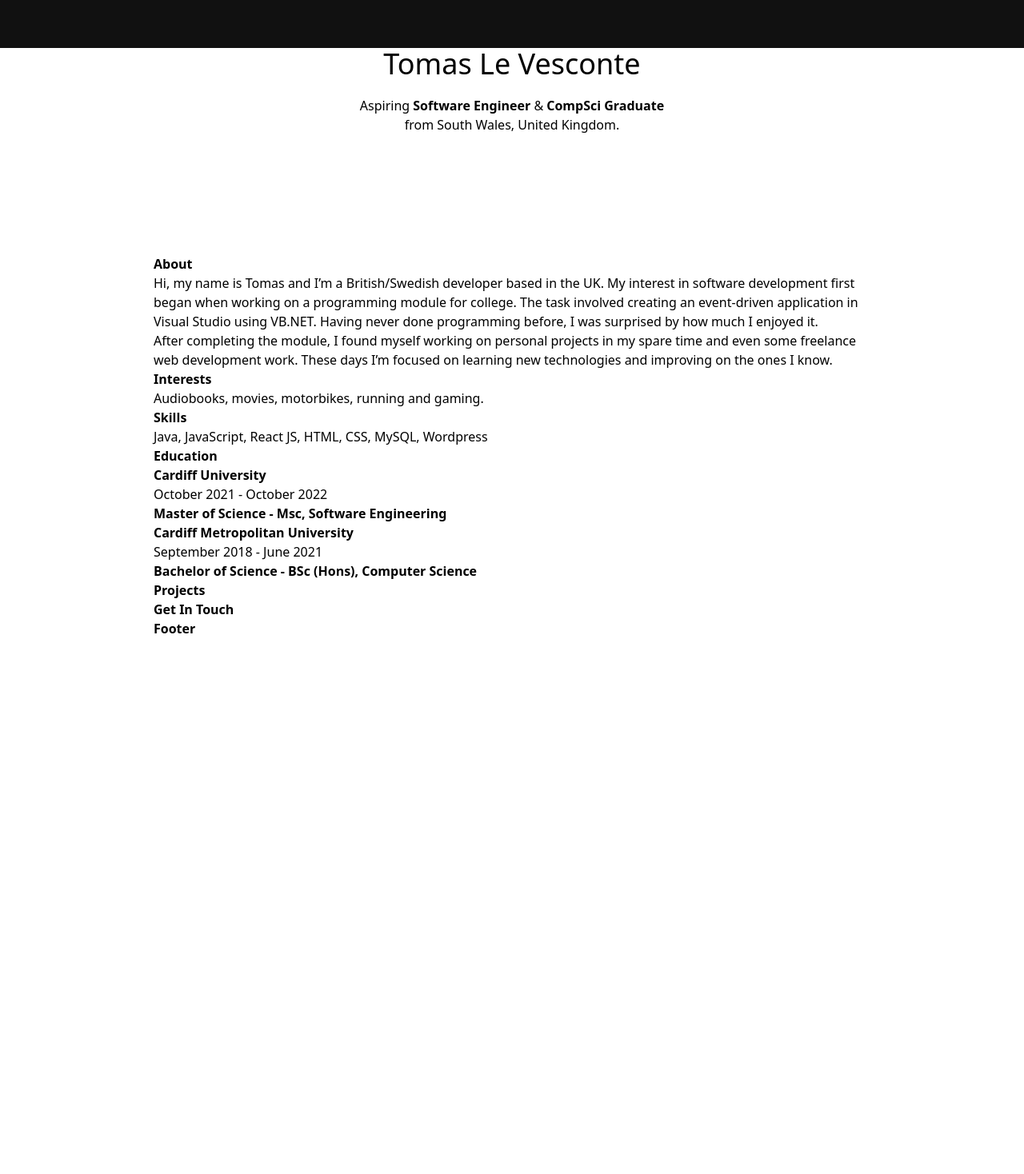
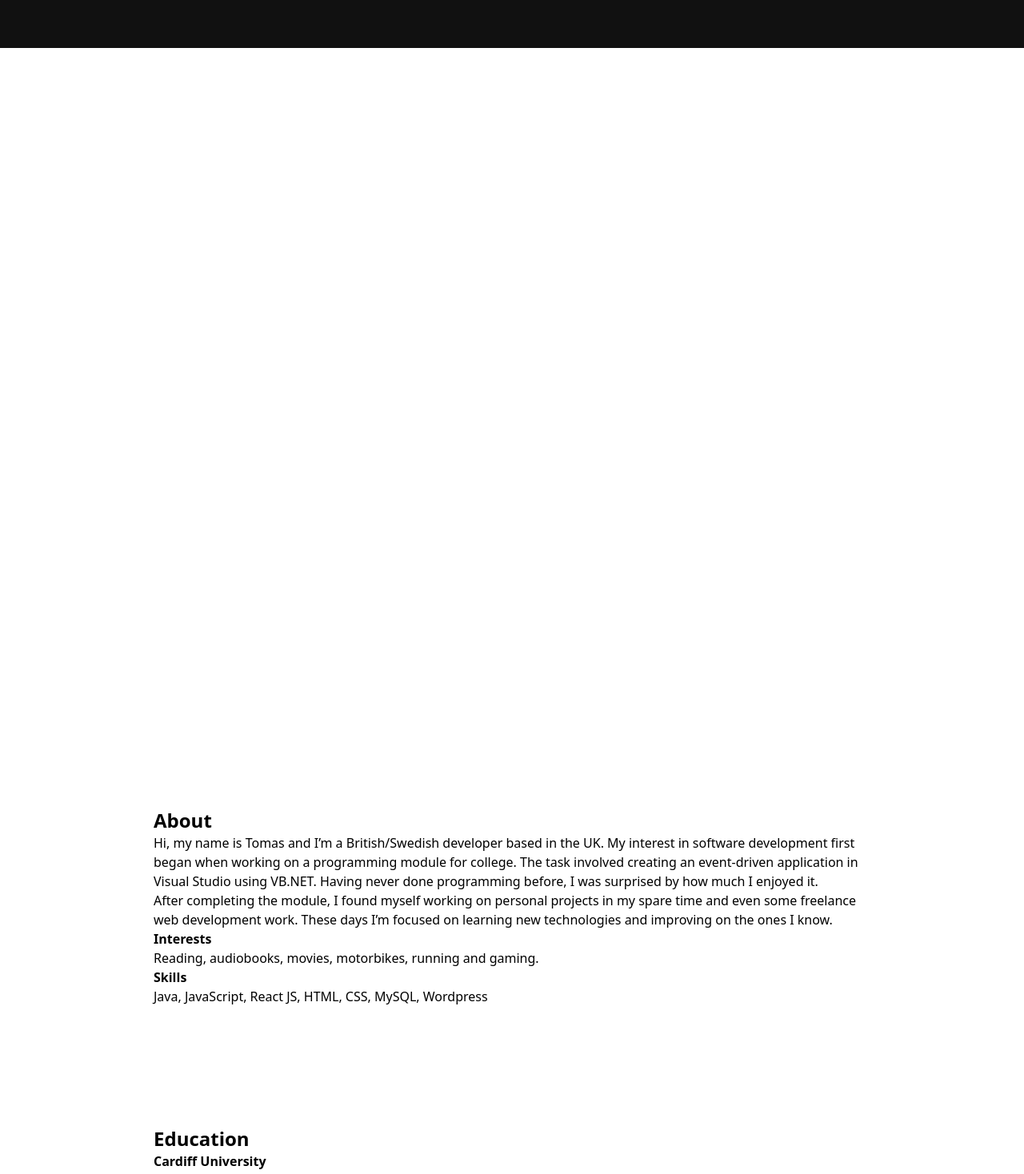
Before and after one commit to tlevesconte/portfolio-website, a React (Create React App) app: page / in a window 1280 px wide. Shown: the part 740-2208 px from the top of the page at 80% size. Before the commit the page ends 1538 px from the top, so only its background shows below. Built offline with nearby package versions, Linux system fonts and the light colour scheme.

Commit message:
Update section content

```diff
--- a/src/components/sections/About.js
+++ b/src/components/sections/About.js
@@ -4,7 +4,7 @@ const About = () => {
   return (
     <section className='about pt-[150px]'>
       {/* About */}
-      <h1 className='font-bold'>About</h1>
+      <h2 className='text-2xl font-bold'>About</h2>
       <p>
         Hi, my name is Tomas and I’m a British/Swedish developer based in the UK.
         My interest in software development first began when working on a programming
@@ -19,11 +19,11 @@ const About = () => {
       </p>
 
       {/* Interests */}
-      <h2 className='font-semibold'>Interests</h2>
-      <p>Audiobooks, movies, motorbikes, running and gaming.</p>
+      <h3 className='font-semibold'>Interests</h3>
+      <p>Reading, audiobooks, movies, motorbikes, running and gaming.</p>
 
       {/* Skills */}
-      <h2 className='font-semibold'>Skills</h2>
+      <h3 className='font-semibold'>Skills</h3>
       <p>Java, JavaScript, React JS, HTML, CSS, MySQL, Wordpress</p>
     </section>
   )
--- a/src/components/sections/Contact.js
+++ b/src/components/sections/Contact.js
@@ -2,11 +2,12 @@ import React from 'react'
 
 const Contact = () => {
   return (
-    <section className='contact'>
+    <section className='contact pt-[150px] flex flex-col justify-center items-center text-center'>
       {/* Contact */}
-      <h1 className='font-bold'>Get In Touch</h1>
-
-      {/* Add contact section here */}
+      <h2 className='text-2xl font-bold'>Get In Touch</h2>
+      <p>If you have an opportunity or something else you'd like to discuss, don't hesitate to contact me.</p>
+      <p>Send me a message and I'll do my best to get back to you.</p>
+      {/* Button */}
     </section>
   )
 }
--- a/src/components/sections/Education.js
+++ b/src/components/sections/Education.js
@@ -2,17 +2,17 @@ import React from 'react'
 
 const Education = () => {
   return (
-    <section className='education'>
+    <section className='education pt-[150px]'>
       {/* Education */}
-      <h1 className='font-bold'>Education</h1>
+      <h2 className='text-2xl font-bold'>Education</h2>
 
       {/* University 1 */}
-      <h2 className='font-semibold'>Cardiff University</h2>
+      <h3 className='font-semibold'>Cardiff University</h3>
       <p>October 2021 - October 2022</p>
       <p className='font-semibold'>Master of Science - Msc, Software Engineering</p>
 
       {/* University 2 */}
-      <h2 className='font-semibold'>Cardiff Metropolitan University</h2>
+      <h3 className='font-semibold'>Cardiff Metropolitan University</h3>
       <p>September 2018 - June 2021</p>
       <p className='font-semibold'>Bachelor of Science - BSc (Hons), Computer Science</p>
     </section>
--- a/src/components/sections/Footer.js
+++ b/src/components/sections/Footer.js
@@ -2,7 +2,7 @@ import React from 'react'
 
 const Footer = () => {
   return (
-    <footer>
+    <footer className='pt-[150px]'>
       {/* Footer */}
       <p className='font-bold'>Footer</p>
 
--- a/src/components/sections/Header.js
+++ b/src/components/sections/Header.js
@@ -2,18 +2,21 @@ import React from 'react'
 
 const Header = () => {
   return (
-    <header>
+    <header className='flex flex-col justify-center h-screen text-[#ffffff] '>
+      {/* Introductory statement */}
+      <p className='pb-1'>Hi, my name is </p>
+
       {/* Heading */}
-      <h1 className='text-center text-4xl pb-5'>Tomas Le Vesconte</h1>
+      <h1 className='text-6xl pb-3'>Tomas Le Vesconte</h1>
 
       {/* Bio */}
-      <p className='text-center'>
-        Aspiring
+      <p className=''>
+        I'm an aspiring
         <span className='font-bold'> Software Engineer </span>
         &
         <span className='font-bold'> CompSci Graduate</span>
       </p>
-      <p className='text-center'>from South Wales, United Kingdom.</p>
+      <p className=''>from South Wales, United Kingdom.</p>
 
       {/* Icons */}
     </header>
--- a/src/components/sections/Projects.js
+++ b/src/components/sections/Projects.js
@@ -2,9 +2,9 @@ import React from 'react'
 
 const Projects = () => {
   return (
-    <section className='projects'>
+    <section className='projects pt-[150px]'>
       {/* Projects */}
-      <h1 className='font-bold'>Projects</h1>
+      <h2 className='text-2xl font-bold'>Projects</h2>
 
       {/* Add projects here */}
     </section>
```
